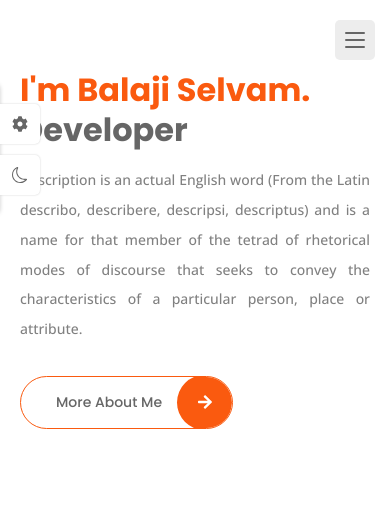
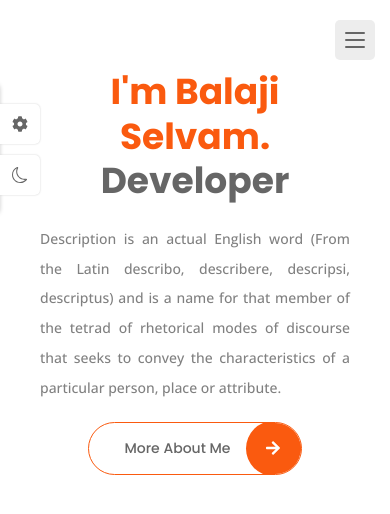
Before and after one commit to BalajiiSelvam/MyProfile, a React (Vite) app: page / in a window 390 px wide. Shown: the top 514 px of the page. Built offline with nearby package versions, Linux system fonts and the light colour scheme.

Commit message:
home responsiveness changed

```diff
--- a/src/index.css
+++ b/src/index.css
@@ -13,6 +13,15 @@
     .home__data{
         padding-right: 40px;
     }
+
+    .home__title span{
+        display: inline;
+    }
+
+    .stats{
+        grid-template-columns: 1fr;
+    }
+
 
     .home__title{
         font-size: var(--big-font-size);
@@ -280,7 +289,7 @@
 
 }
 
-@media screen and (max-width: 1200px) {
+/* @media screen and (max-width: 1200px) {
     .home__title span{
         display: inline;
     }
@@ -289,4 +298,25 @@
         grid-template-columns: 1fr;
     }
 
+} */
+
+@media screen and (max-width: 450px) {
+    .home__img {
+        display: none;
+    }
+
+    .home__content {
+        margin: auto 20px;
+        text-align: center;
+    }
+
+    .home__title {
+        font-size: var(--big-font-size);
+    }
+
+    .home__description {
+        font-size: var(--small-font-size);
+        text-align: justify;
+        margin: 20px 0;
+    }
 }
```
